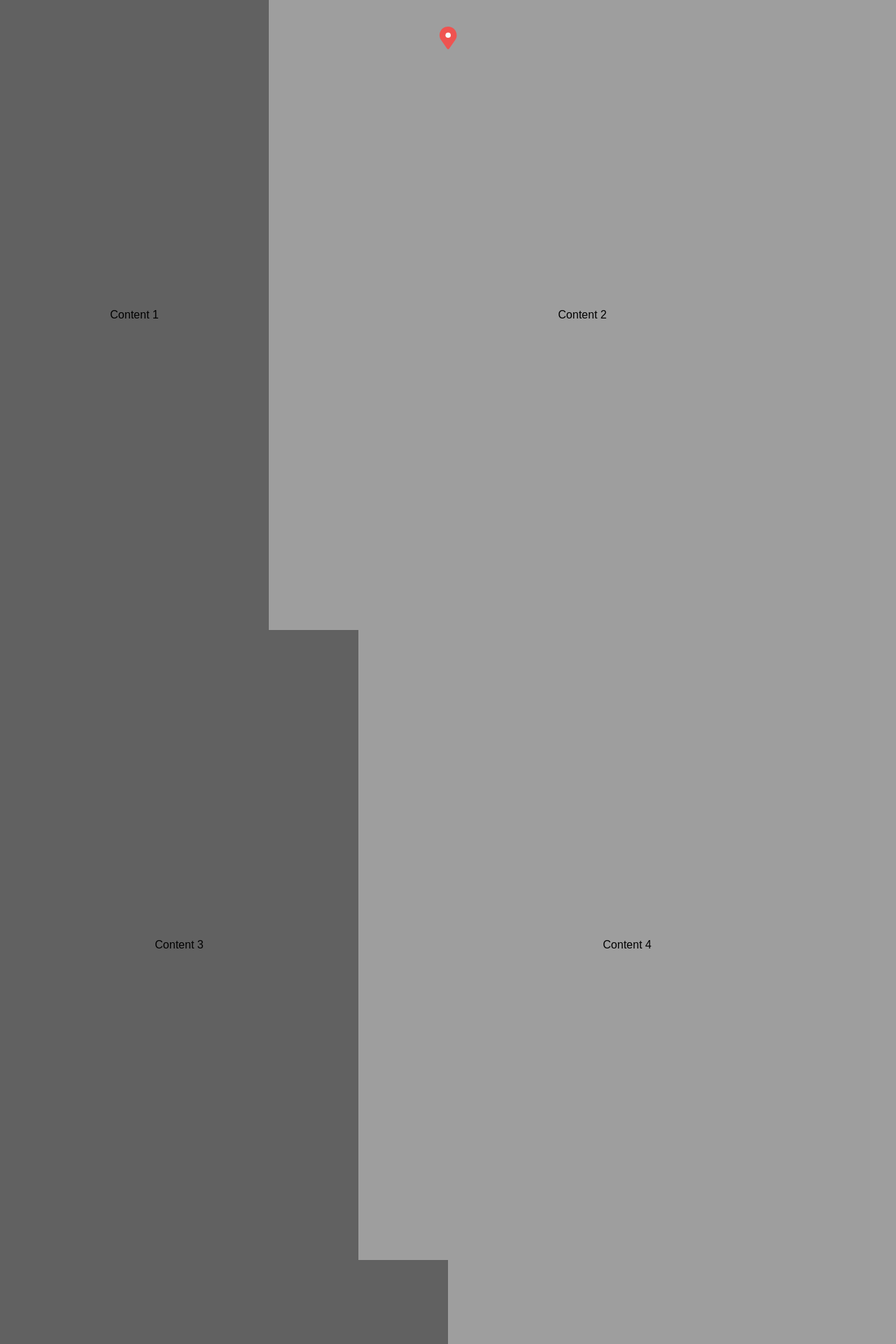
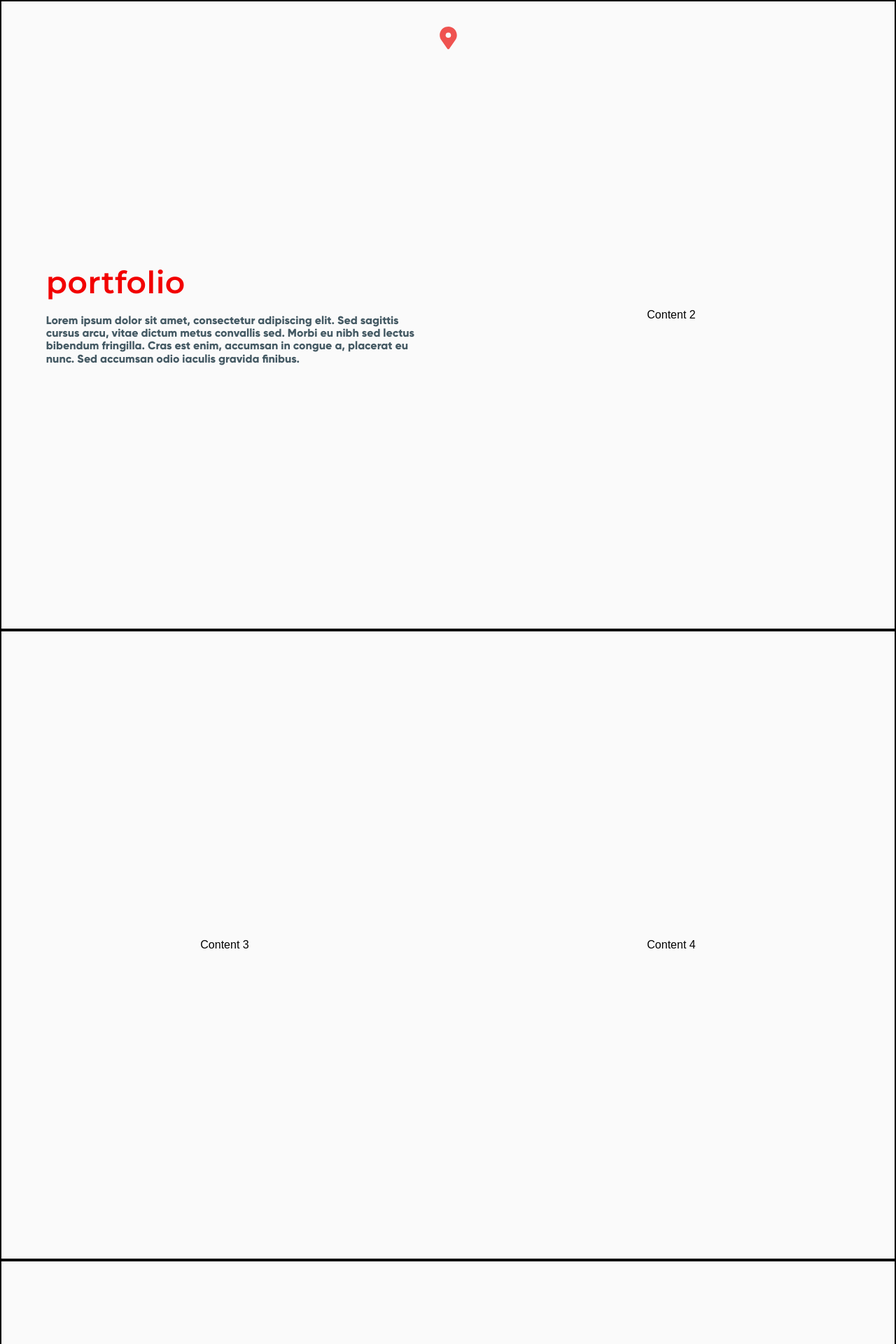
Before and after one commit to sayamkim/portfolio, a Jekyll site: the page built from design_pages/web.html, in a window 1280 px wide. Shown: the top 1920 px of the page at 70% size. Built offline with Jekyll 4.4.1, drawn with Linux system fonts in a browser that asks for light colours; nearby versions of some CDN libraries; some of the changed text lies outside the part shown.

Commit message:
Begin building design pages. Add additional layout and styling.

```diff
--- a/_includes/nav_icon.html
+++ b/_includes/nav_icon.html
@@ -1,5 +1,5 @@
 <div class="nav-container">
-	<svg class="nav-icon-lines nav-icon-anim-splash show-overflow" opacity="0" viewBox="0 0 128 128">
+	<svg class="nav-icon-lines nav-icon-anim-splash show-overflow" opacity="0" viewBox="-1 0 128 128">
 	  <g id="indicator" fill="#EF5350">
 	    <path id="nav-icon-outline" d="M69.22 125.06l34.36-48.53c5.8-8.2 8.9-17.98 8.9-28 0-32.83-31.9-56.16-63.16-46.22-31.27 9.96-43.84 47.45-24.87 74.23l34.36 48.53c2.55 3.6 7.88 3.6 10.42 0z"/>
 	  </g>
--- a/assets/css/design_pages.css
+++ b/assets/css/design_pages.css
@@ -14,58 +14,51 @@
   justify-content: center;
   width: 100%;
   height: 100vh;
+  border: 2px solid black;
 }
 
 .design-left {
   display: flex;
+  flex-direction: column;
   align-items: center;
   justify-content: center;
-  width: 30%;
+  width: 50%;
   height: 100%;
-  background-color: #616161;
+  /*border: 1px solid black;*/
 }
 
 .design-right {
   display: flex;
   align-items: center;
   justify-content: center;
-  width: 70%;
+  width: 50%;
   height: 100%;
-  background-color: #9E9E9E;
 }
 
-.design-left-1 {
-  display: flex;
-  align-items: center;
-  justify-content: center;
-  width: 40%;
-  height: 100%;
-  background-color: #616161;
+.design-title, .design-blurb {
+  align-self: flex-start;
 }
 
-.design-right-1 {
-  display: flex;
-  align-items: center;
-  justify-content: center;
-  width: 60%;
-  height: 100%;
-  background-color: #9E9E9E;
+.design-title {
+  font-family: "Montserrat", sans-serif;
+  font-size: 2.75rem;
+  font-weight: 700;
+  letter-spacing: .5px;
+  color: #F20000;
+  margin-left: 10%;
+  margin-right: 7%;
+  margin-top: 0px;
+  margin-bottom: 10px;
 }
 
-.design-left-2 {
-  display: flex;
-  align-items: center;
-  justify-content: center;
-  width: 50%;
-  height: 100%;
-  background-color: #616161;
+.design-blurb {
+  font-family: "Gilroy", sans-serif;
+  font-size: 1rem;
+  font-weight: 700;
+  /*white-space: nowrap;*/
+  color: #455A64;
+  margin-left: 10%;
+  margin-right: 7%;
+  margin-top: 10px;
+  margin-bottom: 0px;
 }
-
-.design-right-2 {
-  display: flex;
-  align-items: center;
-  justify-content: center;
-  width: 50%;
-  height: 100%;
-  background-color: #9E9E9E;
-}
--- a/assets/css/home_page_styles.css
+++ b/assets/css/home_page_styles.css
@@ -10,6 +10,7 @@
   justify-content: center;
   width: 100%;
   height: 100%;
+  top: 0;
 }
 
 .hp-lines {
--- a/assets/css/main.css
+++ b/assets/css/main.css
@@ -28,7 +28,7 @@
     height: 100%;
   }
 
-  h1, h2, p, ul {
+  h1, ul {
     margin: 0 !important;
     padding: 10px;
   }
--- a/design_pages/web.html
+++ b/design_pages/web.html
@@ -8,26 +8,38 @@ bg: hp-bg
       <div class="design-flex">
         <div class="design-content">
           <div class="design-left">
-            <p>Content 1</p>
+            <h3 class="design-title">portfolio</h3>
+            <p class="design-blurb">Lorem ipsum dolor sit amet, consectetur adipiscing elit. Sed sagittis cursus arcu, vitae dictum metus convallis sed. Morbi eu nibh sed lectus bibendum fringilla. Cras est enim, accumsan in congue a, placerat eu nunc. Sed accumsan odio iaculis gravida finibus.</p>
           </div>
           <div class="design-right">
             <p>Content 2</p>
           </div>
         </div>
         <div class="design-content">
-          <div class="design-left-1">
+          <div class="design-left">
             <p>Content 3</p>
           </div>
-          <div class="design-right-1">
+          <div class="design-right">
             <p>Content 4</p>
           </div>
         </div>
         <div class="design-content">
-          <div class="design-left-2">
-            <p>Content 5</p>
+          <div class="design-left">
+            <h3 class="design-title">space scene</h3>
+            <p class="design-blurb">
+              The space scene was primarily an exercise to begin learning SVG and CSS3 animation capabilities. I had been exposed to SVG while using D3.js during a previous project and knew about the concept of vector linework through architecture school but was unsure of how exactly it fit into a web environment.
+            </p>
           </div>
-          <div class="design-right-2">
-            <p>Content 6</p>
+          <div class="design-right">
+            <p>Content 2</p>
+          </div>
+        </div>
+        <div class="design-content">
+          <div class="design-left">
+            <p>Content 3</p>
+          </div>
+          <div class="design-right">
+            <p>Content 4</p>
           </div>
         </div>
       </div>
```
Also changed, not shown: design_pages/arch.html (+19 -0 lines).
